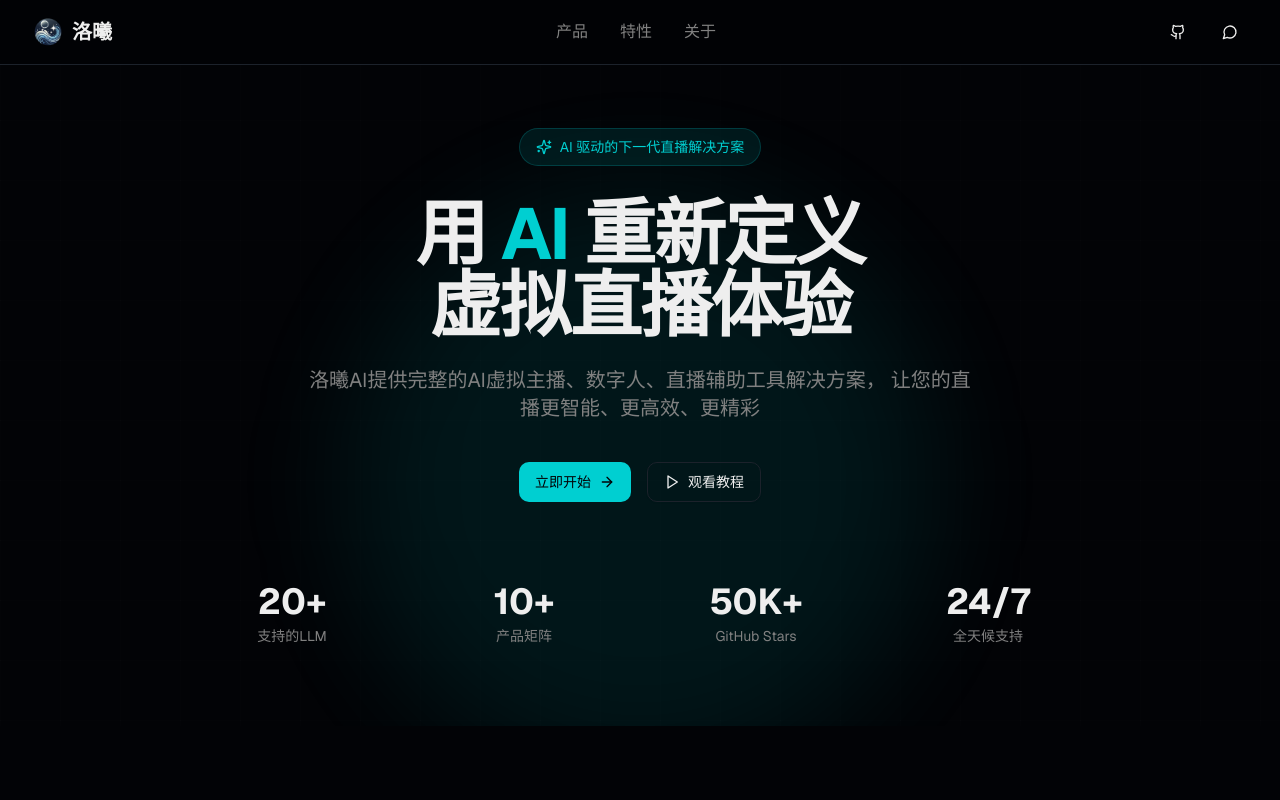
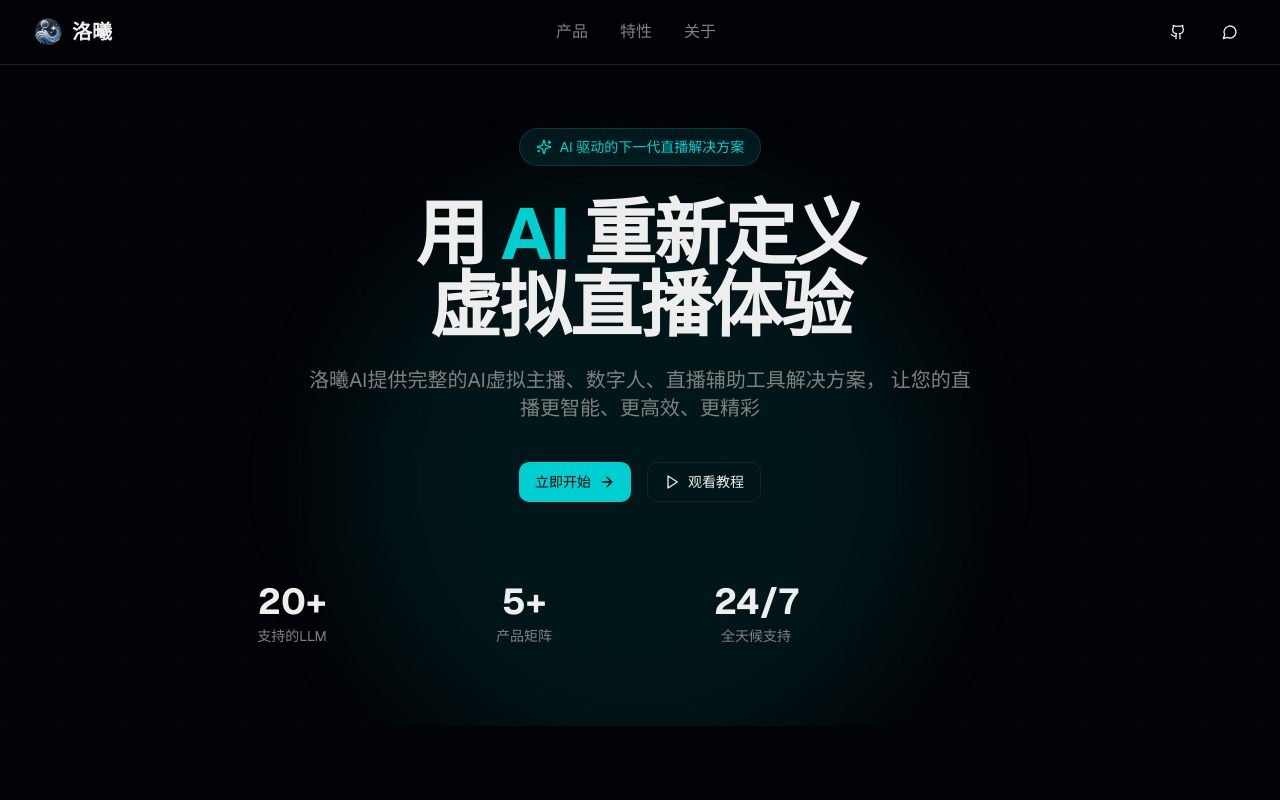
Before and after one commit to LuoXi-Project/LX_Official_Website, a Next.js app: page / in a window 1280 px wide. Shown: the top 800 px of the page. Built offline with nearby package versions, Linux system fonts and the light colour scheme.

Commit message:
fix: 更新产品矩阵统计数据

```diff
--- a/components/hero-section.tsx
+++ b/components/hero-section.tsx
@@ -134,8 +134,7 @@ export function HeroSection() {
           <div className="mt-20 grid grid-cols-2 md:grid-cols-4 gap-8">
             {[
               { value: "20+", label: "支持的LLM" },
-              { value: "10+", label: "产品矩阵" },
-              { value: "50K+", label: "GitHub Stars" },
+              { value: "5+", label: "产品矩阵" },
               { value: "24/7", label: "全天候支持" },
             ].map((stat, index) => (
               <div key={index} className="text-center">
```
